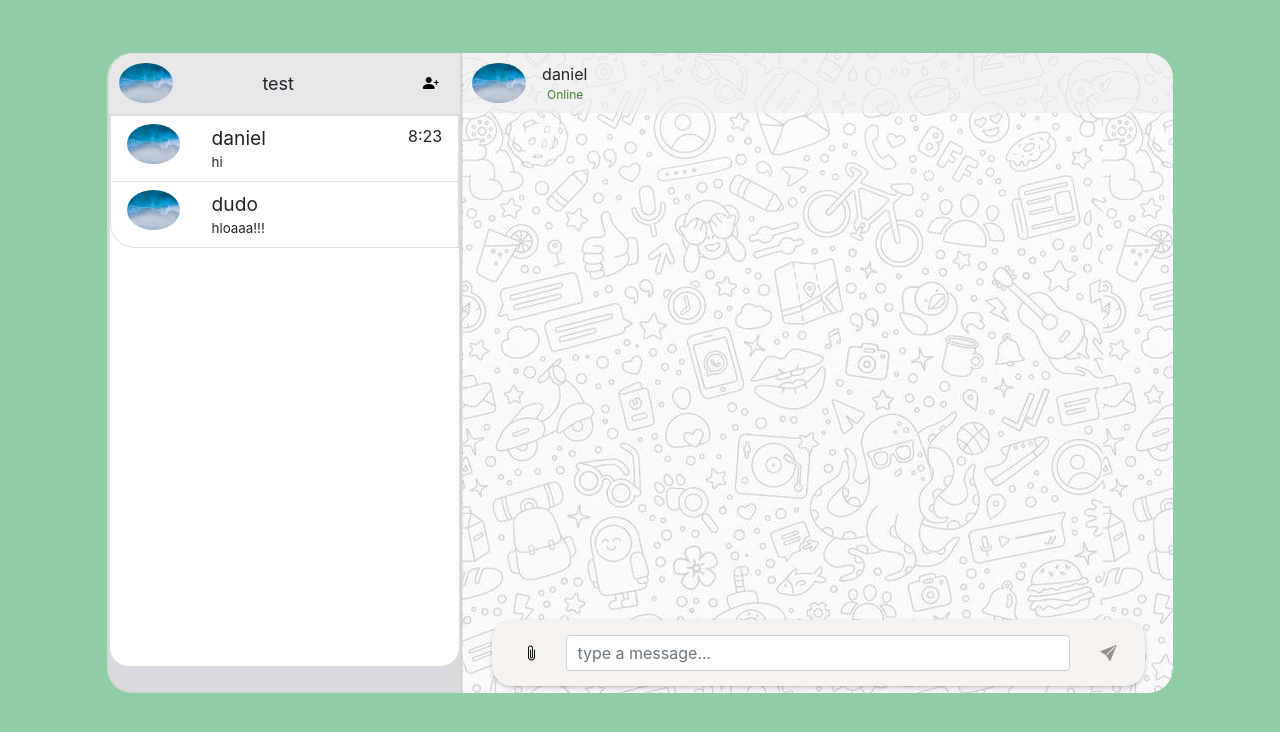
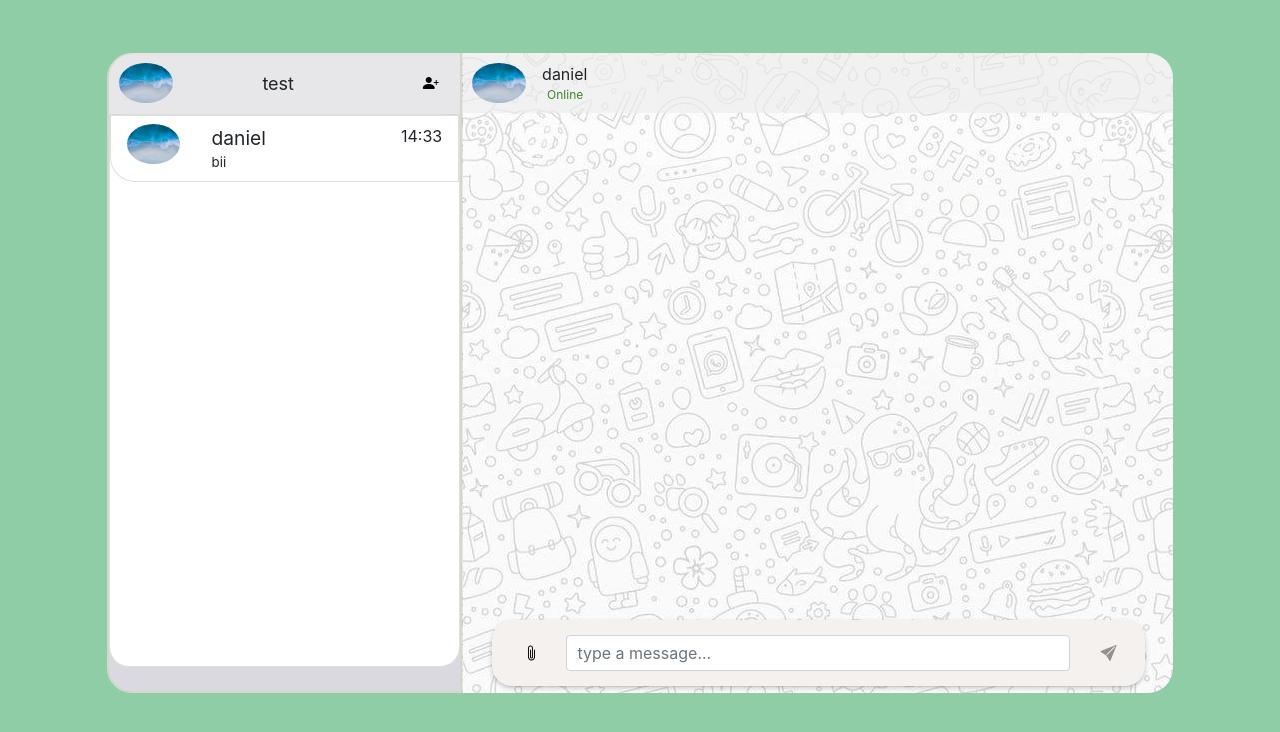
Before and after one commit to danielkarl888/WAppBIU, a React (Create React App) app: page /chat in a window 1280 px wide. Shown: the top 732 px of the page. Built offline with nearby package versions, Linux system fonts and the light colour scheme.

Commit message:
added useState for input messages

```diff
--- a/src/ChatView/Left/LeftChat.js
+++ b/src/ChatView/Left/LeftChat.js
@@ -3,16 +3,20 @@ import SearchBox from "./SearchBox";
 import Contact from "./contact";
 import './LeftChat.css';
 import activeUser from "../../ManagingUsersList/activeUser";
-function LeftChat() {
+import { useState } from "react";
+function LeftChat({conversationsActiveUser}) {
+  const contacts =  conversationsActiveUser.map((conver, key)=>{
+    return <Contact key={key} name={conver.username}
+           lastMessageContent={conver.messages[conver.messages.length-1].context}
+           time={conver.messages[conver.messages.length-1].time}/>
+  })
+
     return (
       <span>
         <TopHeadingLeft />
         <div className="card" style={{height: "87%"}}>
           <div className="contacts">
-            <Contact name={activeUser.conversations[0].username}
-                     lastMessageContent={activeUser.conversations[0].messages[0].context}
-                     time={activeUser.conversations[0].messages[0].time} />
-            <Contact name="dudo" lastMessageContent="hloaaa!!!"/>
+            {contacts}
           </div>
           </div>
       </span>
--- a/src/ChatView/Left/contact.js
+++ b/src/ChatView/Left/contact.js
@@ -1,6 +1,6 @@
 import contacts from "./contacts";
 
-function Contact({name, lastMessageContent, time}) {
+function Contact({name,lastMessageContent,time }) {
     return (
         <li className="list-group-item">
             <div className="row sideBar-body">
--- a/src/ChatView/Right/ChatBox.js
+++ b/src/ChatView/Right/ChatBox.js
@@ -1,8 +1,7 @@
-function ChatBox() {
+function ChatBox({props}) {
     return (
       <div className="col-sm-12 chatbox">
       <span className="message-time pull-right">
-
     </span>
     </div>
     );
--- a/src/ChatView/Right/RepleyRow.js
+++ b/src/ChatView/Right/RepleyRow.js
@@ -1,8 +1,42 @@
+import { useState } from "react";
+import activeUser from "../../ManagingUsersList/activeUser";
 function ReplayRow() {
-    const handleSubmit = (event) => {
+    const handleSendText = (event) => {
         event.preventDefault();
-        console.log(10);
+        conversationMessages.push(messageText);
+        console.log(conversationMessages);
+        setMessageText({
+            src: "send",
+            type: "text",
+            context: "",
+            time: ""
+        });
     }
+    const setTime = (date) => {
+        setMessageText({ ...messageText, time: date });
+    }
+
+    const handleMessageChange = (event) => {
+        var today = new Date();
+        var date = today.getHours() + ":" + today.getMinutes();
+        setMessageText({ ...messageText, context: event.target.value, time: date })
+        console.log(messageText);
+    }
+    const [messageText, setMessageText] = useState(
+        {
+            src: "send",
+            type: "text",
+            context: "",
+            time: ""
+        }
+    );
+    const [submitted, setSubmitted] = useState(false);
+    const [conversationNumber, setConversationNumber] = useState(0);
+    const [conversation, setConversation] = useState(activeUser.conversations[conversationNumber]);
+    const [conversationMessages, setConversationMessages] = useState(conversation.messages);
+
+
+
 
     return (
         <div className="row d-flex align-items-center reply">
@@ -14,20 +48,24 @@ function ReplayRow() {
                     <div className="dropdown-menu">
                         <div className="btn-toolbar" role="toolbar" aria-label="Toolbar with button groups">
                             <div className="btn-group-vertical mr-2" role="group" aria-label="First group">
-                                <button type="button" className="btnS"><i className="bi bi-image" style={{color:"black"}}></i></button>
-                                <button type="button" className="btnS "><i className="bi bi-camera-fill" style={{color:"black"}}></i></button>
-                                <button type="button" className="btnS "><i className="bi bi-music-note-beamed" style={{color:"black"}}></i></button>
-                                <button type="button" className="btnS"><i className="bi bi-mic-fill" style={{color:"black"}}></i></button>
+                                <button type="button" className="btnS"><i className="bi bi-image" style={{ color: "black" }}></i></button>
+                                <button type="button" className="btnS "><i className="bi bi-camera-fill" style={{ color: "black" }}></i></button>
+                                <button type="button" className="btnS "><i className="bi bi-music-note-beamed" style={{ color: "black" }}></i></button>
+                                <button type="button" className="btnS"><i className="bi bi-mic-fill" style={{ color: "black" }}></i></button>
                             </div>
                         </div>
                     </div>
                 </div>
             </div>
             <div className="col-sm-10 col-xs-9 replymain">
-                <input autoComplete="off" className="form-control  textarea" rows="1" id="comment" placeholder="type a message..."></input>
+                <input
+                    onChange={handleMessageChange}
+                    value={messageText.context}
+                    autoComplete="off"
+                    className="form-control  textarea" rows="1" id="comment" placeholder="type a message..."></input>
             </div>
             <div className="col-sm-1 col-xs-1 reply-send">
-                <button onClick={handleSubmit} className="btn-bg-transparent hiddenbtn">  <i className="bi bi-send-fill" aria-hidden="true"></i> </button>
+                <button onClick={handleSendText} className="btn-bg-transparent hiddenbtn">  <i className="bi bi-send-fill" aria-hidden="true"></i> </button>
             </div>
         </div>
     );
--- a/src/ChatView/mainView.js
+++ b/src/ChatView/mainView.js
@@ -1,12 +1,16 @@
 import './mainView.css';
 import LeftChat from './Left/LeftChat';
 import RightChat from './Right/RightChat';
+import { useState } from 'react';
+import activeUser from '../ManagingUsersList/activeUser';
+function MainView() {
+    const [conversationsActiveUser,setConversationsActiveUser] = useState(activeUser.conversations);
 
-function MainView() {
     return (
+
         <form className="container-fluid col mt-2">
             <span className='row chat-one' >
-                <span className="col-4 leftside"> <LeftChat /></span>
+                <span className="col-4 leftside"> <LeftChat conversationsActiveUser={conversationsActiveUser} /></span>
                 <span className="col  rightside"> <RightChat /></span>
             </span>
         </form>
--- a/src/ManagingUsersList/activeUser.js
+++ b/src/ManagingUsersList/activeUser.js
@@ -1,7 +1,7 @@
 const activeUser = {userName:"test", display:"test",
  conversations: [{ username: "daniel",
  messages: [{ src: "send", type: "text", context: "hi", time: "8:23" }
-            ,{ src: "recv", type: "text", context: "bii", time: "6:33"}]
+            ,{ src: "recv", type: "text", context: "bii", time: "14:33"}]
         }]
     };
 export default activeUser;
--- a/src/ManagingUsersList/userList.js
+++ b/src/ManagingUsersList/userList.js
@@ -1,33 +1,49 @@
 
 const userList = [{
     userName: 'daniel', display: 'dan', password: 'daniel!',
-    conversations: [{ username: "dvir",
-     messages: [{ src: "send", type: "text", context: "hi", time: "10:55" },{ src: "recv", type: "text", context: "bii", time: "10:58"}]}]
+    conversations: [{
+        username: "dvir",
+        messages: [{ src: "send", type: "text", context: "hi", time: "10:55" }, { src: "recv", type: "text", context: "bii", time: "10:58" }]
+    },
+    {
+        username: "tzvi",
+        messages: [{ src: "send", type: "text", context: "jjjhjhj", time: "10:22" }, { src: "recv", type: "text", context: "fooo", time: "4:58" }]
+    }]
 },
 {
     userName: 'dvir', display: 'dvir', password: 'dvir!',
-    conversations: [{ username: "daniel",
-     messages: [{ src: "send", type: "text", context: "hi", time: "8:23" },{ src: "recv", type: "text", context: "bii", time: "6:33"}]}]
+    conversations: [{
+        username: "daniel",
+        messages: [{ src: "send", type: "text", context: "hi", time: "8:23" }, { src: "recv", type: "text", context: "bii", time: "6:33" }]
+    }]
 },
 {
     userName: 'oz', display: 'ozzzz', password: 'oz!',
-    conversations: [{ username: "david",
-     messages: [{ src: "send", type: "text", context: "hi", time: "10:55" },{ src: "recv", type: "text", context: "bii", time: "10:58"}]}]
+    conversations: [{
+        username: "david",
+        messages: [{ src: "send", type: "text", context: "hi", time: "10:55" }, { src: "recv", type: "text", context: "bii", time: "10:58" }]
+    }]
 },
 {
     userName: 'david', display: 'dudu', password: 'david!',
-    conversations: [{ username: "dvir",
-     messages: [{ src: "send", type: "text", context: "hi", time: "10:55" },{ src: "recv", type: "text", context: "bii", time: "10:58"}]}]
+    conversations: [{
+        username: "dvir",
+        messages: [{ src: "send", type: "text", context: "hi", time: "10:55" }, { src: "recv", type: "text", context: "bii", time: "10:58" }]
+    }]
 },
 {
     userName: 'tzvi', display: 'tzviki', password: 'tzvi!',
-    conversations: [{ username: "dvir",
-     messages: [{ src: "send", type: "text", context: "hi", time: "10:55" },{ src: "recv", type: "text", context: "bii", time: "10:58"}]}]
+    conversations: [{
+        username: "dvir",
+        messages: [{ src: "send", type: "text", context: "hi", time: "10:55" }, { src: "recv", type: "text", context: "bii", time: "10:58" }]
+    }]
 },
 {
     userName: 'yosi', display: 'yoss', password: 'yosi!',
-    conversations: [{ username: "dvir",
-     messages: [{ src: "send", type: "text", context: "hi", time: "10:55" },{ src: "recv", type: "text", context: "bii", time: "10:58"}]}]
+    conversations: [{
+        username: "dvir",
+        messages: [{ src: "send", type: "text", context: "hi", time: "10:55" }, { src: "recv", type: "text", context: "bii", time: "10:58" }]
+    }]
 },
 ];
 export default userList;
```
